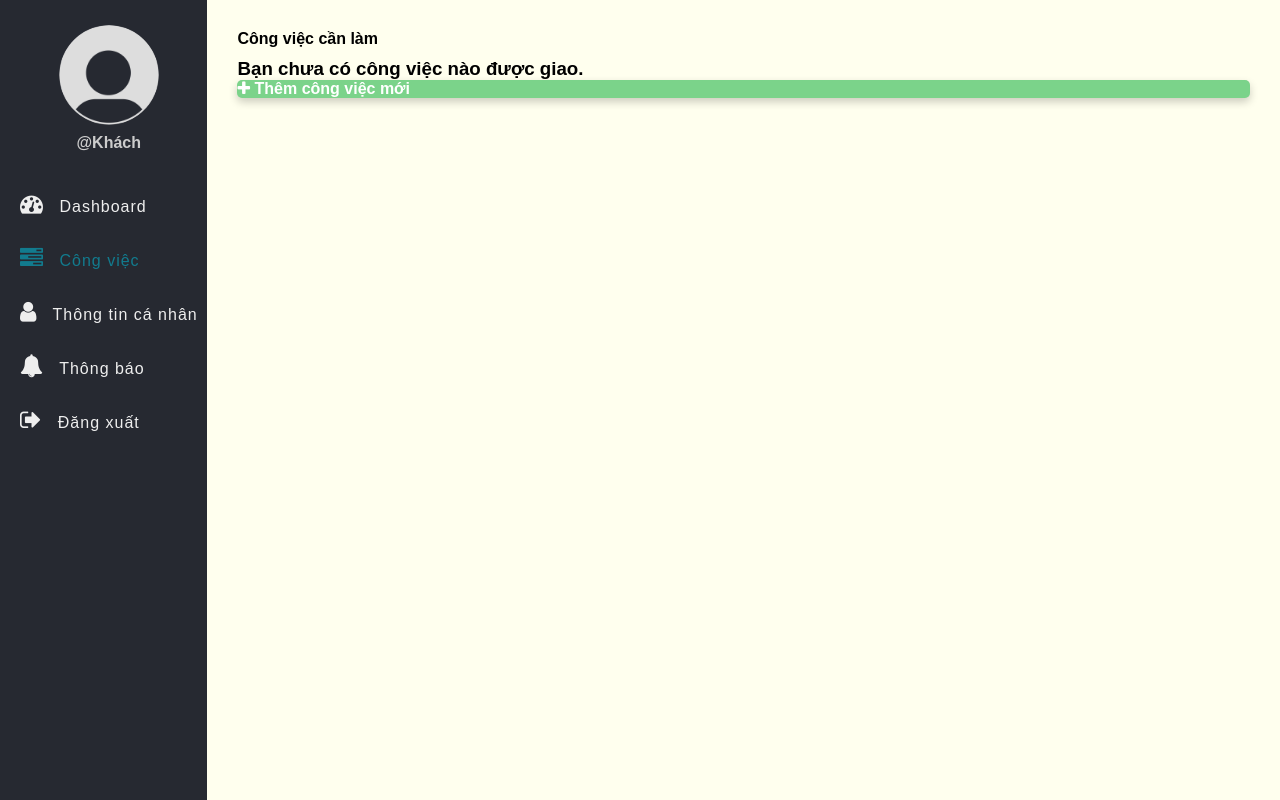
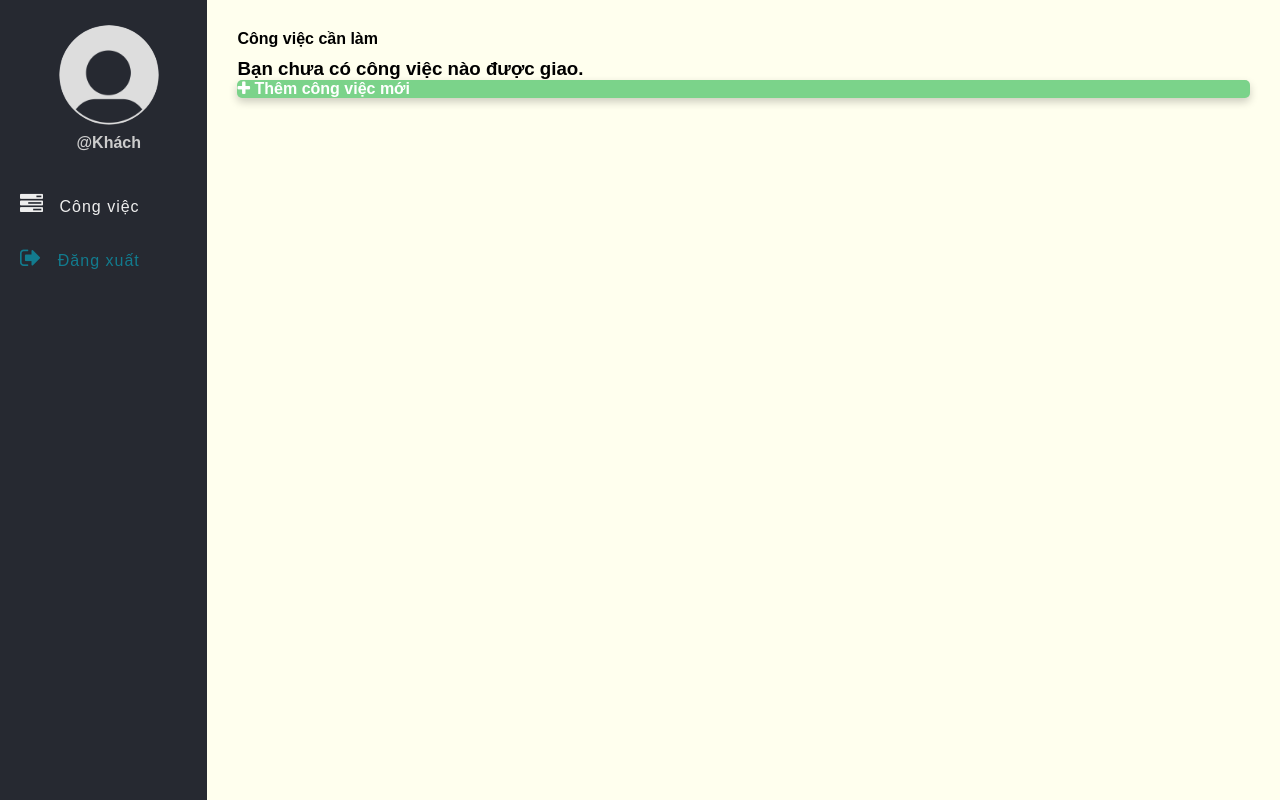
Before and after one commit to blummii/Task-Management, a PHP site: page /index.php in a window 1280 px wide. Shown: the part 60-860 px from the top of the page. Run offline with PHP 8.4, Linux system fonts and the light colour scheme; data comes from the database, SQL or seed files in the repository.

Commit message:
Update nav.php

```diff
--- a/inc/nav.php
+++ b/inc/nav.php
@@ -11,27 +11,9 @@
 
     <ul id="navList">
         <li>
-            <a href="index.php">
-                <i class="fa fa-tachometer" aria-hidden="true"></i>
-                <span>Dashboard</span>
-            </a>
-        </li>
-        <li>
             <a href="#">
                 <i class="fa fa-tasks" aria-hidden="true"></i>
                 <span>Công việc</span>
-            </a>
-        </li>
-        <li>
-            <a href="#">
-                <i class="fa fa-user" aria-hidden="true"></i>
-                <span>Thông tin cá nhân</span>
-            </a>
-        </li>
-        <li>
-            <a href="#">
-                <i class="fa fa-bell" aria-hidden="true"></i>
-                <span>Thông báo</span>
             </a>
         </li>
         <li>
```
